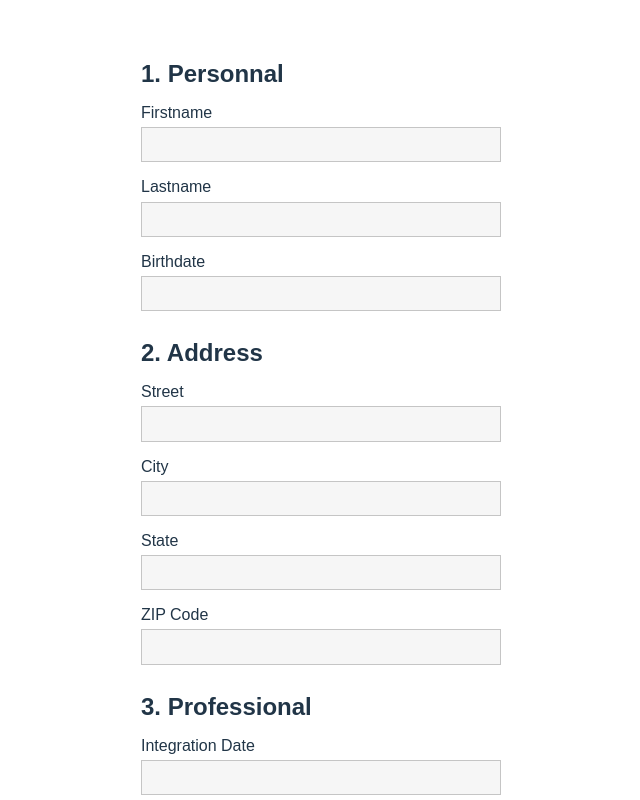
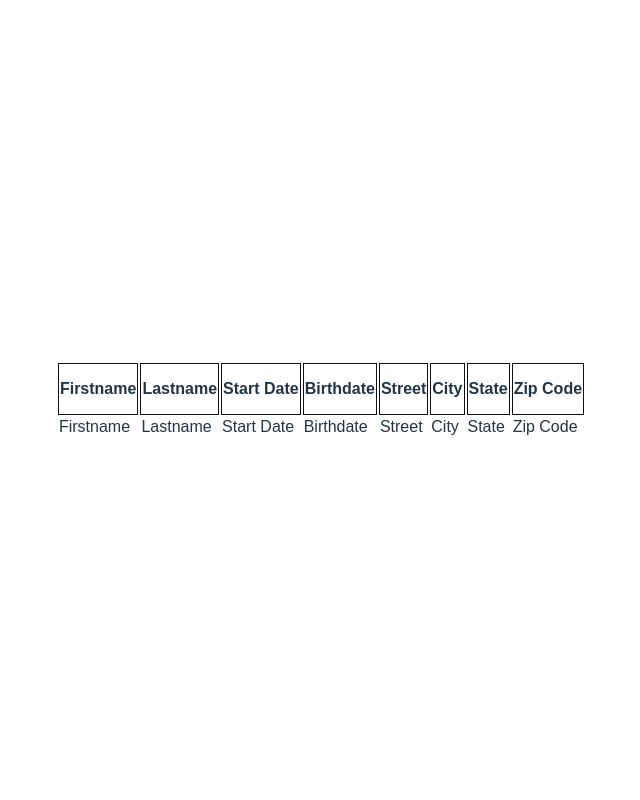
Before and after one commit to ask0ldd/P14-JQuery2ReactPluginsConversion, a React (Vite) app: page /employee-list in a window 1280 px wide. Shown: the top 800 px of the page, without its empty margins (319-959 px from the left). Built offline with nearby package versions, Linux system fonts and the light colour scheme.

Commit message:
base page current employees

```diff
--- a/src/main.tsx
+++ b/src/main.tsx
@@ -1,10 +1,11 @@
 import React from 'react'
 import ReactDOM from 'react-dom/client'
-import App from './App.tsx'
+import CustomRouter from './router/CustomRouter'
 import './index.css'
+
 
 ReactDOM.createRoot(document.getElementById('root') as HTMLElement).render(
   <React.StrictMode>
-    <App />
+      <CustomRouter />
   </React.StrictMode>,
 )
--- a/src/pages/CurrentEmployees.tsx
+++ b/src/pages/CurrentEmployees.tsx
@@ -1,4 +1,5 @@
-import './App.css'
+import '../App.css'
+import '../style/CurrentEmployees.css'
 
 function CurrentEmployees() {
 
@@ -7,11 +8,13 @@ function CurrentEmployees() {
       <table>
         <thead>
           <tr>
-            <th>Firstname</th><th>Lastname</th>
+            <th>Firstname</th><th>Lastname</th><th>Start Date</th><th>Birthdate</th><th>Street</th><th>City</th><th>State</th><th>Zip Code</th>
           </tr>
         </thead>
         <tbody>
-
+          <tr>
+            <td>Firstname</td><td>Lastname</td><td>Start Date</td><td>Birthdate</td><td>Street</td><td>City</td><td>State</td><td>Zip Code</td>
+          </tr>
         </tbody>
       </table>
     </main>
--- a/src/router/CustomRouter.tsx
+++ b/src/router/CustomRouter.tsx
@@ -7,8 +7,8 @@ function CustomRouter() {
     return(
         <Router>
             <Routes>
+                <Route path="/employee-list" element={<CurrentEmployees />} />
                 <Route path="/" element={<App />} />
-                <Route path="/employee-list" element={<CurrentEmployees />} />
             </Routes>
         </Router>
     )
--- /dev/null
+++ b/src/style/CurrentEmployees.css
@@ -0,0 +1,5 @@
+th {
+  border: 1px solid #111;
+  height: 3rem;
+  border-collapse: separate;
+}
```
